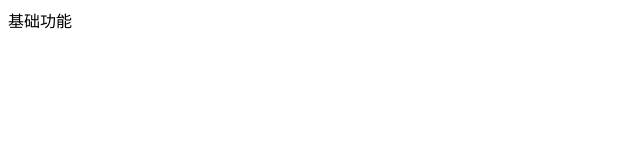
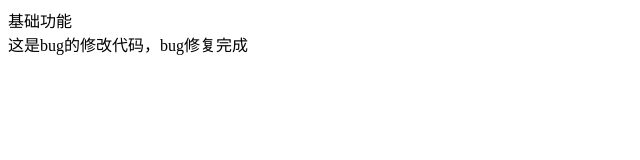
Before and after one commit to wang-dblwei/myfirst, a plain HTML site: page index.html in a window 1280 px wide. Shown: the whole page, without its empty margins (0-640 px from the left). Drawn offline with Linux system fonts and the light colour scheme.

Commit message:
这是第三次提交

```diff
--- a/index.html
+++ b/index.html
@@ -18,5 +18,6 @@
      -->
 
      <div>基础功能</div>
+     <div>这是bug的修改代码，bug修复完成</div>
 </body>
 </html>
```
